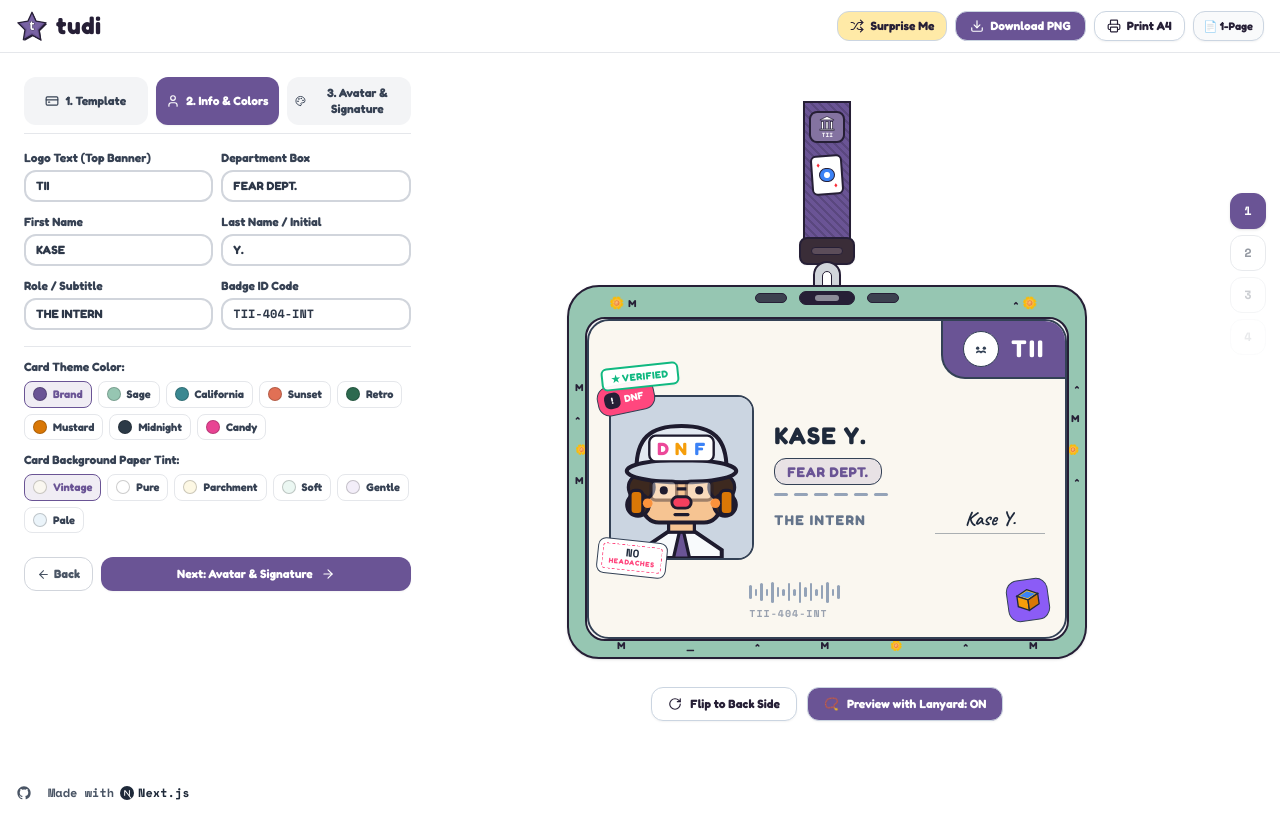
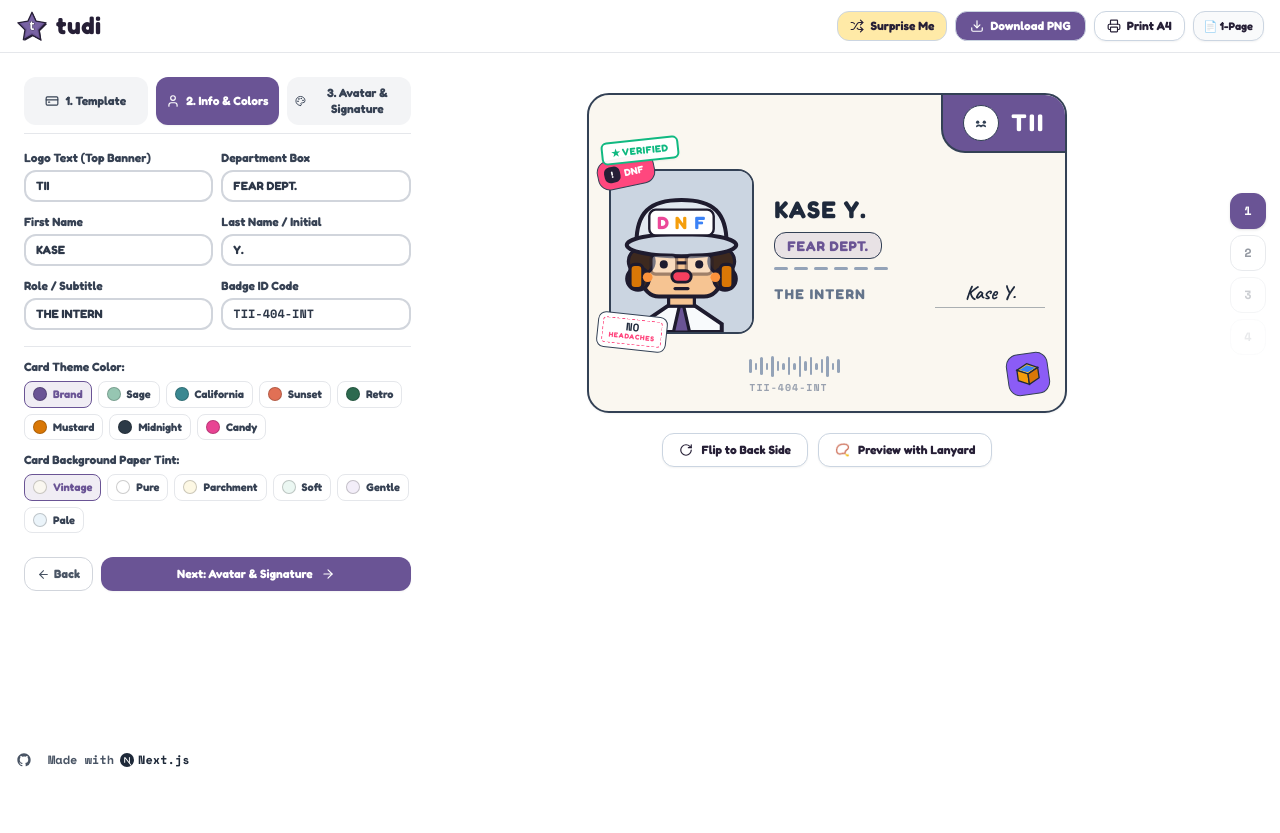
Before and after one commit to gilangabdian/tudi, a Next.js app: page / in a window 1280 px wide. After the commit the page ends 800 px from the top, so only its background shows below. Built offline with nearby package versions, Linux system fonts and the light colour scheme.

Commit message:
style: set lanyardMode default to false

```diff
--- a/src/app/page.tsx
+++ b/src/app/page.tsx
@@ -15,7 +15,7 @@ import { RotateCw, Scissors } from "lucide-react";
 export default function Home() {
   const { currentSlotIndex, slotsData, card } = useSyncExternalStore(subscribe, getSnapshot, getServerSnapshot);
   const [isBack, setIsBack] = useState(false);
-  const [isLanyardMode, setIsLanyardMode] = useState(true);
+  const [isLanyardMode, setIsLanyardMode] = useState(false);
   const [isDownloading, setIsDownloading] = useState(false);
   const [printLayout, setPrintLayout] = useState<"1-page" | "2-page">("1-page");
 
```
